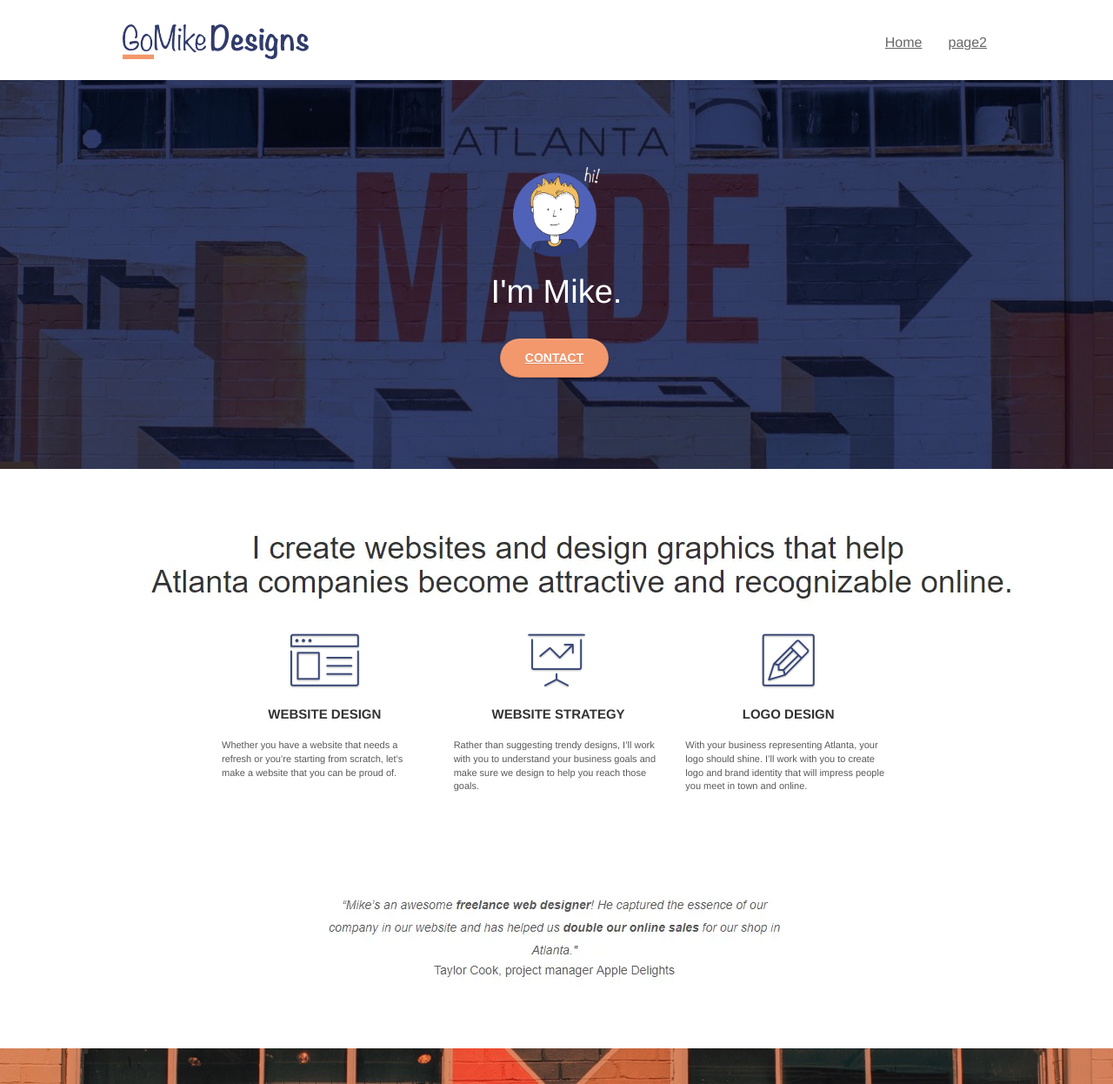
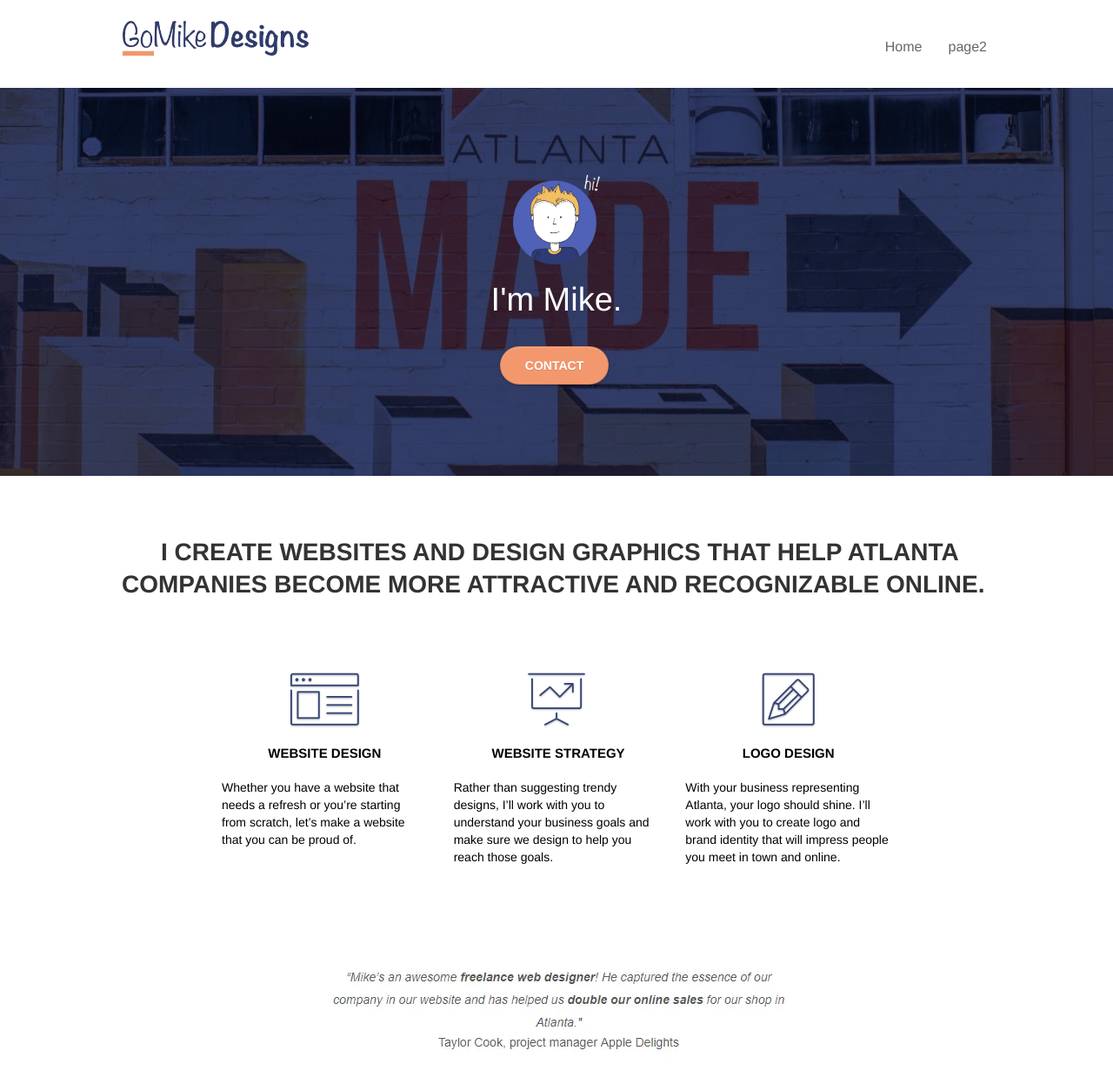
Before and after one commit to masterkey4/Openclassrooms-project-4-mine-, a plain HTML site: page index.html in a window 1280 px wide. Shown: the top 1246 px of the page at 87% size. Drawn offline with Linux system fonts and the light colour scheme.

Commit message:
made changes to the photos and made them text instead due to low res

```diff
--- a/index.html
+++ b/index.html
@@ -120,13 +120,10 @@
         <section class="website_design_infomation">
           <div class="bloc bgc-white l-bloc" id="bloc-2-services">
             <div class="container bloc-md">
-              <div class="row">
-                <div class="col-sm-12 text-center">
-                  <img src="img/new_compression_photos/title.webp"
-                    alt="web agency, web design, logo design, atlanta agency, mike"
-					width="1062px" height="116px"
-                    />
-                </div>
+              <div class="photo-to-text">
+                <h3 class="text-to-edit">
+                  <span class="moving-words">I create websites and design graphics that help Atlanta</span> companies become more attractive and recognizable online.
+                </h3>
               </div>
               <div class="row voffset-lg med-width-whitespace">
                 <div class="col-sm-4">
--- a/style.css
+++ b/style.css
@@ -100,7 +100,7 @@ a:hover {
 }
 
 .d-bloc {
-  color: rgba(255, 255, 255, .7);
+  color: #ffffff;
 }
 
 .d-bloc button:hover {
@@ -232,6 +232,7 @@ a:hover {
 .l-bloc h6 a,
 .l-bloc p a {
   color: rgba(0, 0, 0, .6);
+  text-decoration: none;
 }
 
 .d-bloc .panel .a-btn:hover,
@@ -286,7 +287,7 @@ a:hover {
 }
 
 #bloc-2-services p {
-  font-size: 11px;
+  font-size: 14px;
 }
 
 .navbar {
@@ -643,12 +644,23 @@ a[data-lightbox]:hover img {
 }
 
 p {
-  font-size: 12px;
-  color:#585858;
+  font-size: 14px;
+  color: #000000;
+}
+
+.text-to-edit {
+  font-size: 28px;
+  margin-bottom: 60px;
+  line-height: 130%
+}
+
+.moving-words {
+  margin-left: 45px;
+
 }
 
 a {
-  color: #e2e2e2;
+  color: #ffffff;
  }
 
 h1,
@@ -733,9 +745,6 @@ h3 {
   box-shadow: 0px 0px 0px #000000;
 }
 
-h1 {
-  color: #333333!important;
-}
 
 h4 {
   color: #333333!important;
@@ -792,12 +801,13 @@ h4 {
 }
 
 .tc-white {
-  color: #ffff!important;
+  color: #ffffff;
 }
 
 .btn-atomic-tangerine {
   background: #F3976C;
   color: #FFFFFF!important;
+  text-decoration: none;
 }
 
 .btn-atomic-tangerine:hover {
@@ -1049,6 +1059,10 @@ h4 {
       padding-left: 0;
       padding-right: 0;
   }
+  .black-background {
+    background-color: rgba(35, 31, 32, 0.7);
+    padding: 0px 0px 0px 0px;
+  }
 }
 
 @media (max-width: 767px) {
```
Also changed, not shown: css/bootstrap.css.
